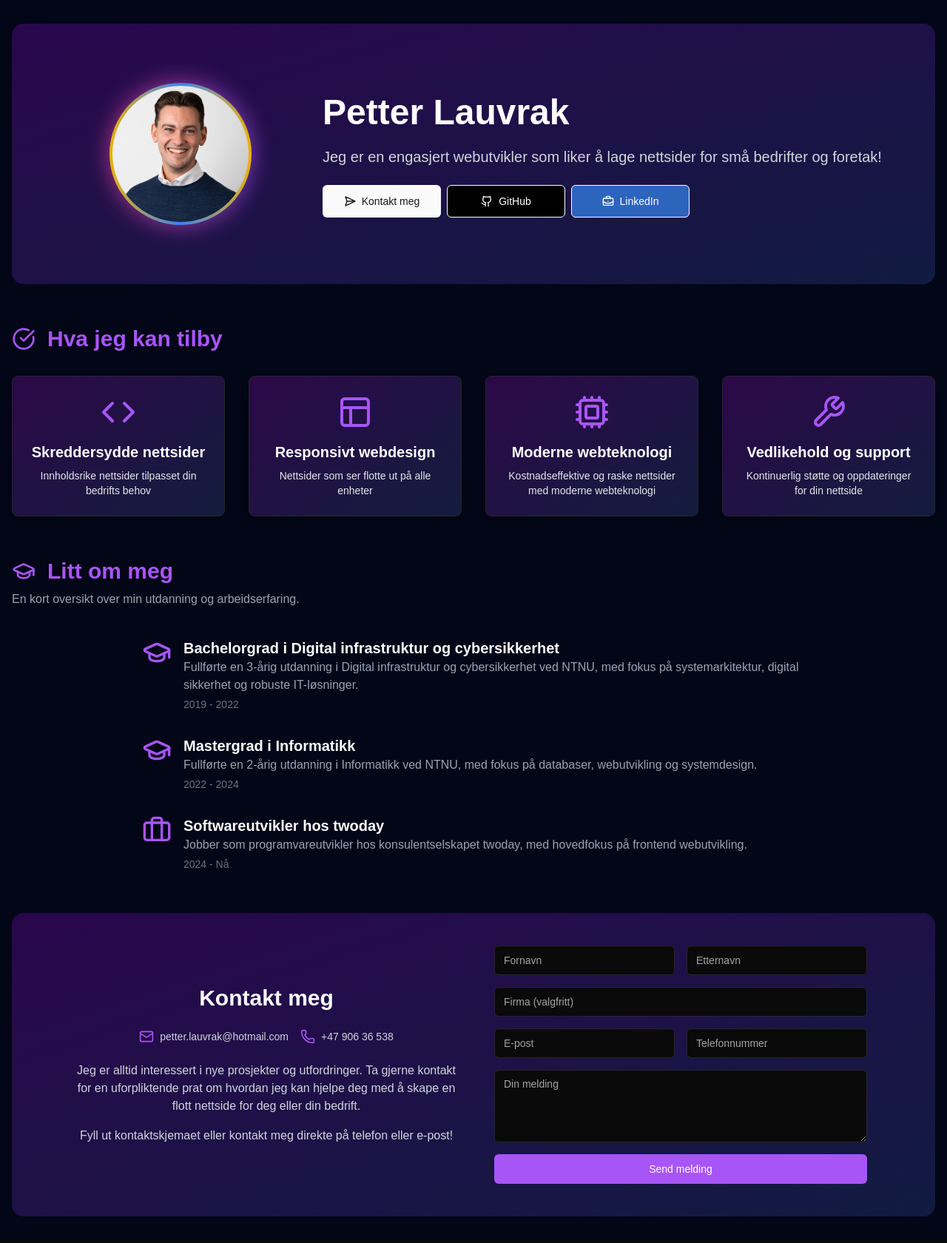
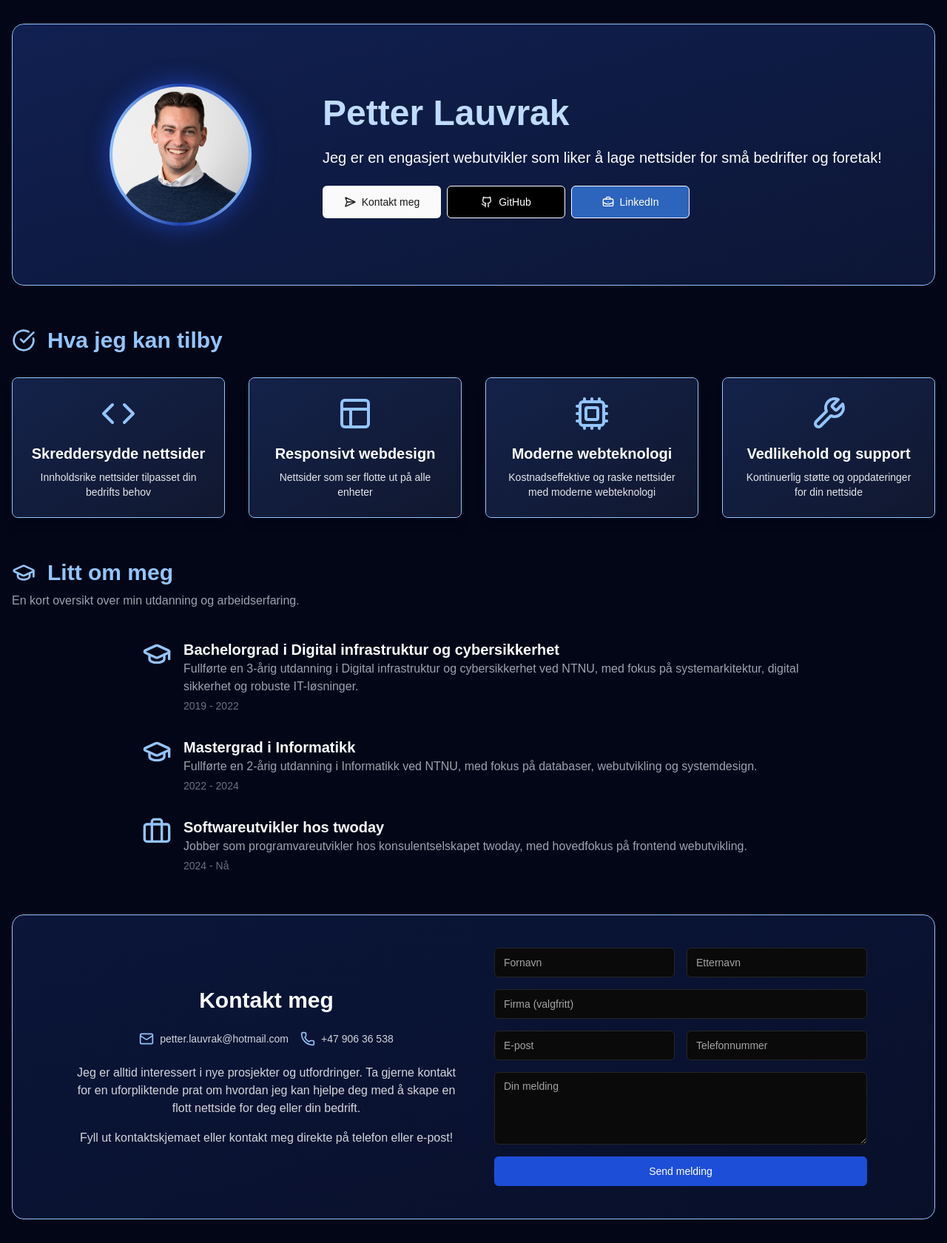
Before and after one commit to pettelau/plauvrak, a Next.js app: page / in a window 1280 px wide. Shown: the whole page at 74% size. Built offline with nearby package versions, Linux system fonts and the light colour scheme.

Commit message:
color update

```diff
--- a/src/app/components/career.tsx
+++ b/src/app/components/career.tsx
@@ -4,7 +4,7 @@ export default function Career() {
   return (
     <section>
       <div className="mb-10">
-        <div className="flex items-center text-purple-500 space-x-4">
+        <div className="flex items-center text-blue-300 space-x-4">
           <GraduationCap className="w-8 h-8" />
           <h2 className="text-3xl font-bold">Litt om meg</h2>
         </div>
@@ -16,7 +16,7 @@ export default function Career() {
       <div className="space-y-8 max-w-4xl mx-auto">
         <div className="flex items-start space-x-4">
           <div className="flex-shrink-0">
-            <GraduationCap className="w-10 h-10 text-purple-500" />
+            <GraduationCap className="w-10 h-10 text-blue-300" />
           </div>
           <div>
             <h3 className="text-xl font-semibold text-white">
@@ -33,7 +33,7 @@ export default function Career() {
 
         <div className="flex items-start space-x-4">
           <div className="flex-shrink-0">
-            <GraduationCap className="w-10 h-10 text-purple-500" />
+            <GraduationCap className="w-10 h-10 text-blue-300" />
           </div>
           <div>
             <h3 className="text-xl font-semibold text-white">
@@ -49,7 +49,7 @@ export default function Career() {
 
         <div className="flex items-start space-x-4">
           <div className="flex-shrink-0">
-            <Briefcase className="w-10 h-10 text-purple-500" />
+            <Briefcase className="w-10 h-10 text-blue-300" />
           </div>
           <div>
             <h3 className="text-xl font-semibold text-white">
--- a/src/app/components/contact-me.tsx
+++ b/src/app/components/contact-me.tsx
@@ -60,19 +60,19 @@ export default function ContactMe() {
   };
 
   return (
-    <section id="contact-section" className="relative overflow-hidden ">
+    <section id="contact-section" className="relative overflow-hidden rounded-2xl border border-blue-300 ">
       {/* Background Layer */}
-      <div className="absolute inset-0 bg-gradient-to-br from-purple-950 to-blue-950 opacity-70 rounded-2xl"></div>
+      <div className="absolute inset-0 bg-gradient-to-br from-blue-900 to-blue-950 opacity-30 rounded-2xl"></div>
 
       {/* Content Layer */}
-      <div className="relative grid md:grid-cols-2 gap-8 max-w-6xl mx-auto p-4 py-10 sm:p-8">
+      <div className="relative grid md:grid-cols-2 gap-8 max-w-6xl mx-auto p-4 py-10 sm:p-8 ">
         <div className="flex flex-col justify-center text-center">
           <h2 className="text-3xl font-bold mb-6 text-center text-white">
             Kontakt meg
           </h2>
           <div className="flex flex-col lg:flex-row gap-2 sm:gap-4 justify-center items-center text-gray-300 text-sm">
             <div className="flex items-center">
-              <Mail className="mr-2 h-5 w-5 text-purple-500" />
+              <Mail className="mr-2 h-5 w-5 text-blue-300" />
               <a
                 href="mailto:petter.lauvrak@hotmail.com"
                 className="text-gray-300 hover:underline"
@@ -82,7 +82,7 @@ export default function ContactMe() {
             </div>
 
             <div className="flex items-center">
-              <Phone className="mr-2 h-5 w-5 text-purple-500" />
+              <Phone className="mr-2 h-5 w-5 text-blue-300" />
               <span>+47 906 36 538</span>
             </div>
           </div>
@@ -177,7 +177,7 @@ export default function ContactMe() {
 
           <Button
             disabled={isSubmitting || isPending}
-            className="w-full bg-purple-500 hover:bg-purple-600 text-white"
+            className="w-full bg-blue-700 hover:bg-blue-900 text-white"
           >
             {isSubmitting ? "Sender..." : "Send melding"}
           </Button>
--- a/src/app/components/hero.tsx
+++ b/src/app/components/hero.tsx
@@ -5,14 +5,14 @@ import Link from "next/link";
 
 export default function Hero() {
   return (
-    <section className="relative overflow-hidden py-10 sm:py-20 pl-6 md:pl-0 pr-6">
-      <div className="absolute rounded-2xl inset-0 bg-gradient-to-br from-purple-950 to-blue-950 opacity-70"></div>
+    <section className="relative overflow-hidden py-10 sm:py-20 pl-6 md:pl-0 pr-6 border border-blue-300 rounded-2xl">
+      <div className="absolute rounded-2xl inset-0 bg-gradient-to-br from-blue-900 to-blue-950 opacity-50"></div>
       <div className="relative flex flex-col-reverse md:flex-row-reverse items-center justify-between max-w-6xl mx-auto">
         <div className="md:w-2/3 mt-6 md:mt-0 text-center md:text-left">
-          <h1 className="text-5xl font-bold mb-4 leading-tight text-white">
+          <h1 className="text-5xl font-bold mb-4 leading-tight text-blue-200">
             Petter Lauvrak
           </h1>
-          <p className="text-xl mb-6 text-gray-300">
+          <p className="text-xl mb-6 text-white">
             Jeg er en engasjert webutvikler som liker å lage nettsider for små
             bedrifter og foretak!
           </p>
@@ -48,13 +48,13 @@ export default function Hero() {
         </div>
         <div className="md:w-1/3 flex justify-center">
           <div className="relative w-32 h-32 sm:w-48 sm:h-48 group">
-            <div className="absolute inset-0 rounded-full bg-gradient-to-r from-pink-500 to-purple-500 blur-lg opacity-70"></div>
+            <div className="absolute inset-0 rounded-full bg-gradient-to-r from-blue-800 to-blue-800 blur-lg opacity-90"></div>
             <Image
               src="/petter_lauvrak.jpg"
               alt="Petter Lauvrak"
               width={300}
               height={300}
-              className="relative rounded-full border-0.5 border-transparent bg-gradient-to-r from-yellow-500 via-blue-500 to-yellow-500 p-1"
+              className="relative rounded-full border-0.5 border-transparent bg-gradient-to-r from-blue-300 via-blue-800 to-blue-300 p-1"
             />
           </div>
         </div>
--- a/src/app/components/services.tsx
+++ b/src/app/components/services.tsx
@@ -29,7 +29,7 @@ export default function Services() {
   return (
     <section>
       {/* Header */}
-      <div className="flex items-center mb-8 text-purple-500 space-x-4">
+      <div className="flex items-center mb-8 text-blue-300 space-x-4">
         <CheckCircle className="w-8 h-8" />
         <h2 className="text-3xl font-bold">Hva jeg kan tilby</h2>
       </div>
@@ -39,14 +39,14 @@ export default function Services() {
         {services.map((service, index) => (
           <Card
             key={index}
-            className="relative overflow-hidden rounded-lg shadow-lg"
+            className="relative border border-blue-300 overflow-hidden rounded-lg shadow-lg"
           >
             {/* Background */}
-            <div className="absolute inset-0 bg-gradient-to-br from-purple-950 to-blue-950 opacity-70"></div>
+            <div className="absolute inset-0 bg-gradient-to-br from-blue-900 to-blue-950 opacity-50"></div>
 
             {/* Content */}
             <CardContent className="relative p-6 flex flex-col items-center text-center">
-              <service.icon className="w-12 h-12 mb-4 text-purple-500" />
+              <service.icon className="w-12 h-12 mb-4 text-blue-300" />
               <h3 className="text-xl font-semibold mb-2 text-white">
                 {service.title}
               </h3>
```
